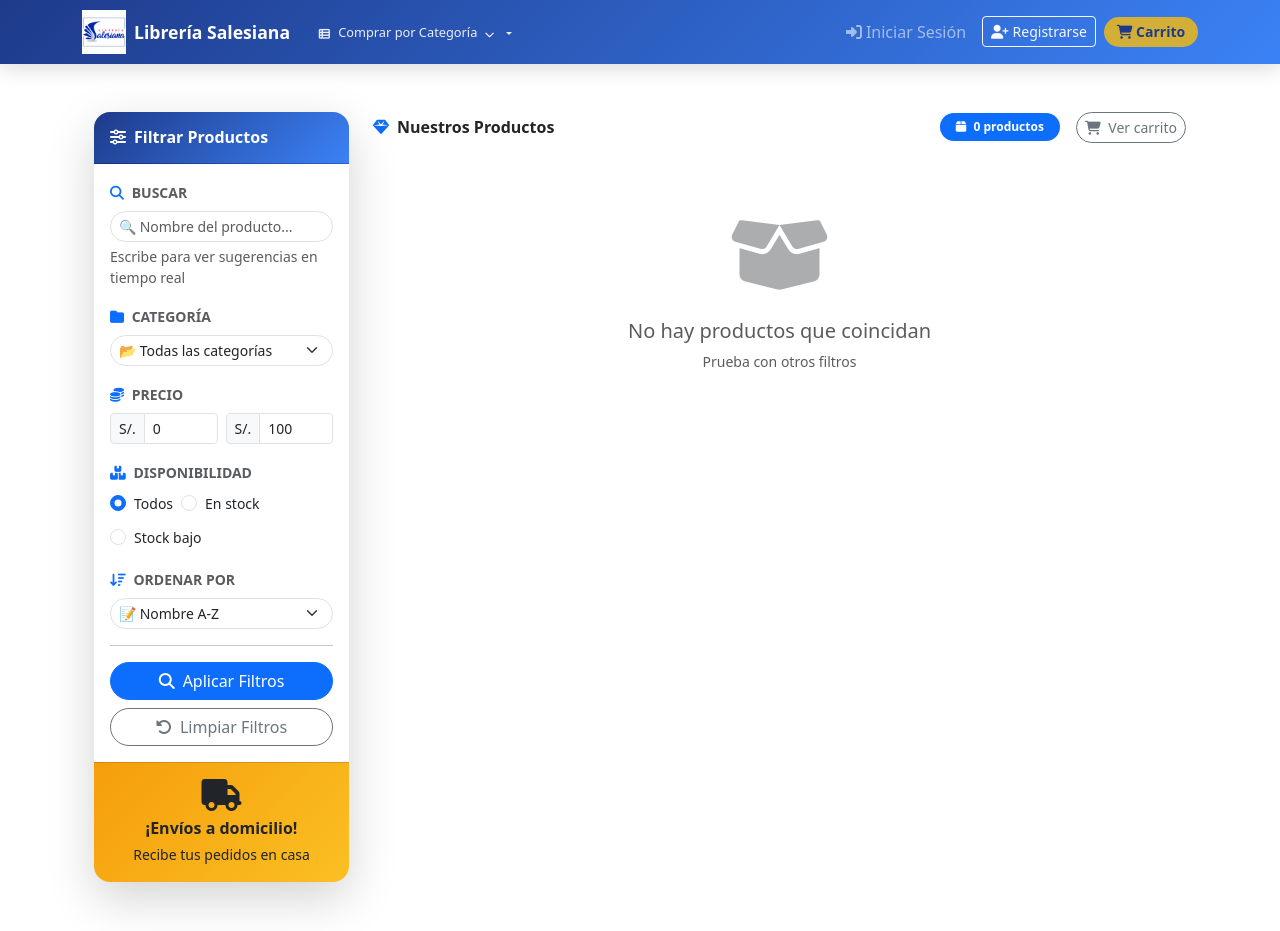
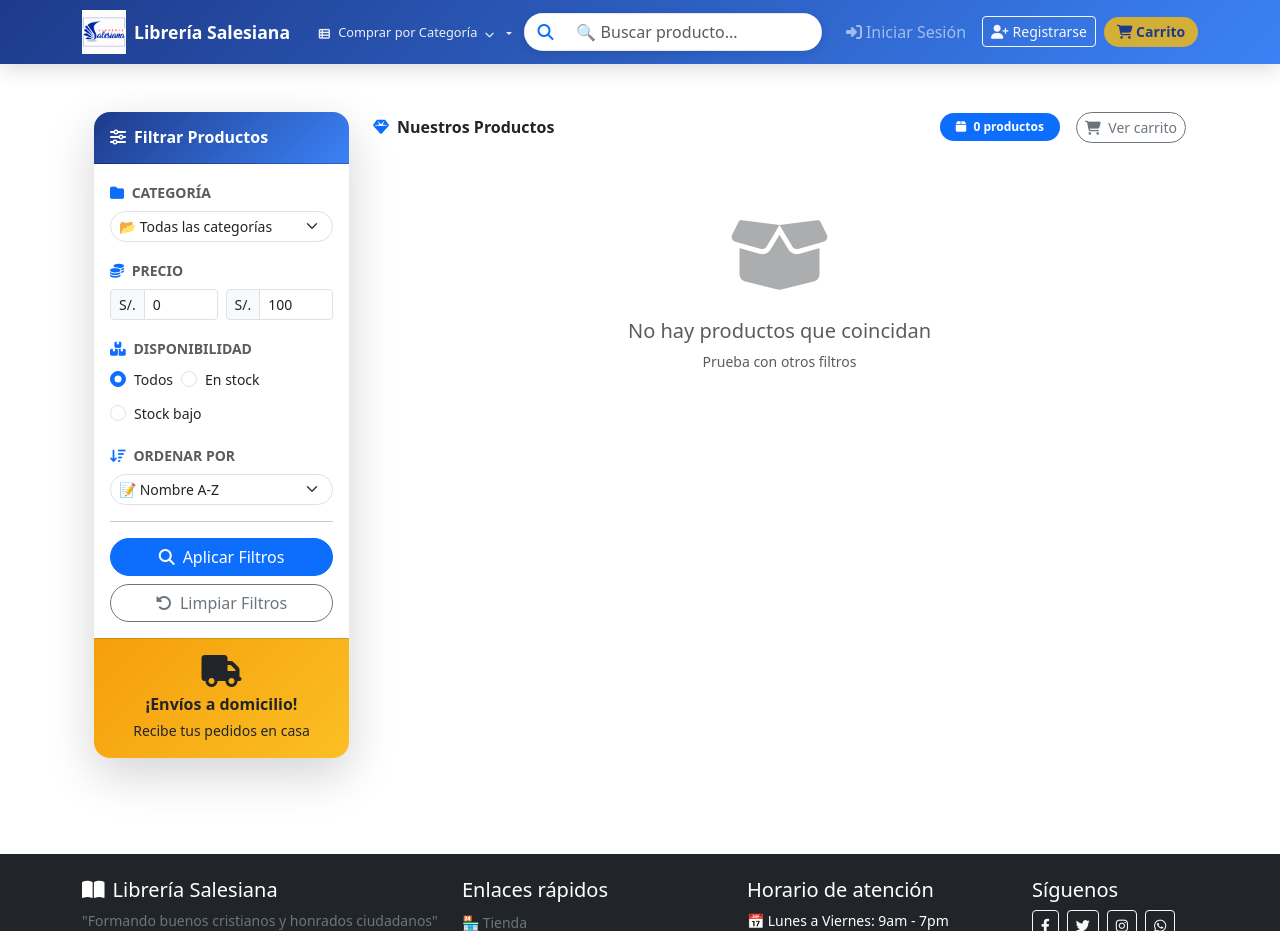
Before and after one commit to JuanUL2312/librospe1, a Flask app: page /catalogo in a window 1280 px wide. Shown: the top 931 px of the page. Run offline with Flask 3, Linux system fonts and the light colour scheme; data that the repository does not hold is empty; parts of the project's set-up code (start-up, migrations or seed data) failed here and were passed over; some libraries are stand-ins or nearby versions.

Commit message:
feat(ui): buscador de productos movido a la barra superior del cliente

```diff
--- a/Micrososervicios/www/static/css/base_cliente.css
+++ b/Micrososervicios/www/static/css/base_cliente.css
@@ -29,6 +29,26 @@
 
         .navbar-brand i {
             color: var(--salesiano-gold);
+        }
+
+        /* ===== BUSCADOR DE LA BARRA SUPERIOR ===== */
+        .buscador-navbar {
+            max-width: 520px;
+        }
+
+        .buscador-navbar .input-group {
+            border-radius: 999px;
+            overflow: hidden;
+            box-shadow: 0 2px 10px rgba(0, 0, 0, 0.12);
+        }
+
+        .buscador-navbar .form-control:focus {
+            box-shadow: none;
+        }
+
+        .buscador-navbar .form-control,
+        .buscador-navbar .input-group-text {
+            border-color: #e5e7eb;
         }
 
         .nav-categorias {
--- a/Micrososervicios/www/static/js/autocomplete.js
+++ b/Micrososervicios/www/static/js/autocomplete.js
@@ -21,9 +21,12 @@ document.addEventListener('DOMContentLoaded', function () {
         ocultar();
         if (typeof aplicarFiltros === 'function') {
             aplicarFiltros();
+            input.focus();
+            input.select();
+        } else {
+            // No estamos en la página del catálogo: llevar la búsqueda allí.
+            window.location.href = '/catalogo?q=' + encodeURIComponent(producto.nombre);
         }
-        input.focus();
-        input.select();
     }
 
     input.addEventListener('input', function () {
--- a/Micrososervicios/www/static/js/catalogo_cliente_2.js
+++ b/Micrososervicios/www/static/js/catalogo_cliente_2.js
@@ -16,7 +16,25 @@ function cargarProductos() {
         .then(function(data) {
             productosOriginal = data;
             productosFiltrados = data;
-            mostrarProductos(productosFiltrados);
+            // Soporte para llegar desde el buscador de la barra superior
+            // (/catalogo?q=...) o por categoría (?categoria=...).
+            var params = new URLSearchParams(window.location.search);
+            var buscarInicial = params.get('q');
+            var categoriaInicial = params.get('categoria');
+            var aplicado = false;
+            if (buscarInicial) {
+                var inp = document.getElementById('filtroBuscar');
+                if (inp) { inp.value = buscarInicial; aplicado = true; }
+            }
+            if (categoriaInicial) {
+                var sel = document.getElementById('filtroCategoria');
+                if (sel) { sel.value = categoriaInicial; aplicado = true; }
+            }
+            if (aplicado && typeof aplicarFiltros === 'function') {
+                aplicarFiltros();
+            } else {
+                mostrarProductos(productosFiltrados);
+            }
         })
         .catch(function(error) {
             document.getElementById('productosGrid').innerHTML = '<div class="col-12 text-center"><div class="alert alert-danger">❌ Error al cargar productos</div></div>';
--- a/Micrososervicios/www/templates/base_cliente.html
+++ b/Micrososervicios/www/templates/base_cliente.html
@@ -75,6 +75,24 @@
 
             <!-- MENÚ DESPLEGABLE -->
             <div class="collapse navbar-collapse" id="navbarCliente">
+                <!-- ===== BUSCADOR GLOBAL (parte superior) ===== -->
+                <form class="buscador-navbar my-3 my-lg-2 me-lg-3 flex-grow-1" role="search"
+                      action="/catalogo" method="get" autocomplete="off"
+                      onsubmit="return enviarBuscadorNavbar(event);">
+                    <div class="autocomplete-wrap position-relative">
+                        <div class="input-group">
+                            <span class="input-group-text bg-white border-end-0">
+                                <i class="fas fa-search text-primary"></i>
+                            </span>
+                            <input type="text" name="q" id="filtroBuscar"
+                                   class="form-control border-start-0 autocomplete-input"
+                                   placeholder="🔍 Buscar producto..." autocomplete="off"
+                                   aria-label="Buscar producto">
+                        </div>
+                        <div id="autocompleteResultados" class="autocomplete-results d-none"></div>
+                    </div>
+                </form>
+
                 <ul class="navbar-nav ms-auto align-items-center">
                     <li class="nav-item d-lg-none">
                         <a class="nav-link" href="/catalogo">
@@ -177,6 +195,22 @@
     <script src="https://cdn.jsdelivr.net/npm/bootstrap@5.3.2/dist/js/bootstrap.bundle.min.js"></script>
     <script src="{{ url_for('static', filename='js/cliente.js') }}"></script>
     <script src="{{ url_for('static', filename='js/telefono_pais.js') }}"></script>
+    <script src="{{ url_for('static', filename='js/autocomplete.js') }}"></script>
+    <script>
+        // Buscador de la barra superior:
+        //  - en el catálogo filtra en vivo (aplicarFiltros);
+        //  - en el resto de páginas envía la consulta al catálogo (?q=...).
+        function enviarBuscadorNavbar(event) {
+            if (typeof aplicarFiltros === 'function') {
+                event.preventDefault();
+                aplicarFiltros();
+                var grid = document.getElementById('productosGrid');
+                if (grid) grid.scrollIntoView({ behavior: 'smooth', block: 'start' });
+                return false;
+            }
+            return true;
+        }
+    </script>
 
     <!-- ===== FOOTER ===== -->
     <footer class="bg-dark text-white mt-5 py-4">
--- a/Micrososervicios/www/templates/catalogo_cliente.html
+++ b/Micrososervicios/www/templates/catalogo_cliente.html
@@ -11,20 +11,7 @@
                     <h6 class="mb-0 fw-bold"><i class="fas fa-sliders-h me-2"></i>Filtrar Productos</h6>
                 </div>
                 <div class="card-body p-3">
-                    <!-- Búsqueda por nombre -->
-                    <div class="mb-3">
-                        <label class="form-label fw-semibold small text-uppercase text-muted">
-                            <i class="fas fa-search me-1 text-primary"></i> Buscar
-                        </label>
-                        <div class="autocomplete-wrap position-relative">
-                            <input type="text" id="filtroBuscar" class="form-control form-control-sm rounded-pill autocomplete-input"
-                                   placeholder="🔍 Nombre del producto..." autocomplete="off"
-                                   onkeyup="if(event.key==='Enter') aplicarFiltros();">
-                            <div id="autocompleteResultados" class="autocomplete-results d-none"></div>
-                        </div>
-                        <small class="text-muted d-block mt-1">Escribe para ver sugerencias en tiempo real</small>
-                    </div>
-
+                    <!-- El buscador se movió a la barra superior (navbar de base_cliente.html) -->
                     <!-- Filtro por categoría -->
                     <div class="mb-3">
                         <label class="form-label fw-semibold small text-uppercase text-muted">
@@ -157,7 +144,6 @@
 </div>
 
 <script src="https://cdn.jsdelivr.net/npm/sweetalert2@11"></script>
-<script src="{{ url_for('static', filename='js/autocomplete.js') }}"></script>
 <script src="{{ url_for('static', filename='js/catalogo_cliente_2.js') }}"></script>
 
 <link rel="stylesheet" href="{{ url_for('static', filename='css/catalogo_cliente.css') }}">
```
